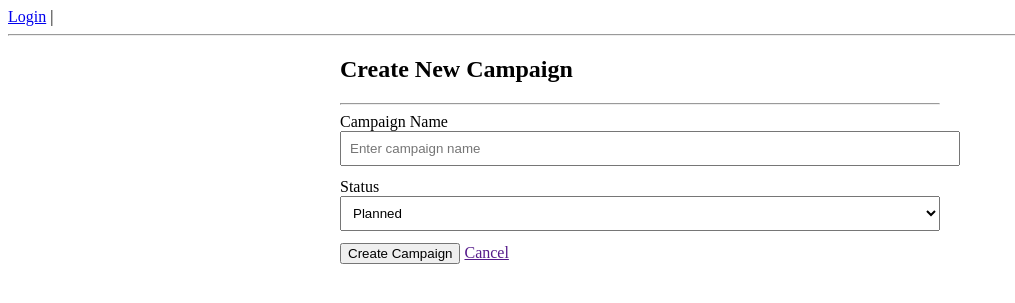
After one commit to aysegul-yildiz/crm-marketing-automation, a Flask app: page /campaign/ in a window 1280 px wide. The commit adds this page. Shown: the top 303 px of the page, without its empty margins (0-1015 px from the left). Run offline with Flask 3, Linux system fonts and the light colour scheme.

Commit message:
Campaign create UI init, new db table

```diff
--- a/app/__init__.py
+++ b/app/__init__.py
@@ -4,6 +4,7 @@ from dotenv import load_dotenv
 
 from .auth.routes import auth_bp
 from .marketing.routes import marketing_bp
+from .campaign.routes import campaign_bp
 
 def create_app():
     # Load environment variables
@@ -15,6 +16,7 @@ def create_app():
     # register modules
     app.register_blueprint(auth_bp)
     app.register_blueprint(marketing_bp)
+    app.register_blueprint(campaign_bp)
 
     @app.route("/")
     def index():
--- /dev/null
+++ b/app/campaign/routes.py
@@ -0,0 +1,6 @@
+from flask import render_template
+from . import campaign_bp
+
+@campaign_bp.route("/", endpoint="new_campaign")
+def index():
+    return render_template("campaign/create_campaign.html")
--- /dev/null
+++ b/app/templates/campaign/create_campaign.html
@@ -0,0 +1,43 @@
+{% extends "base.html" %}
+{% block content %}
+<div style="max-width: 600px; margin: 0 auto;">
+
+  <h2>Create New Campaign</h2>
+  <hr />
+
+  <form method="POST" action="">
+
+    <!-- Campaign Name -->
+    <label for="name">Campaign Name</label>
+    <input
+      type="text"
+      id="name"
+      name="name"
+      required
+      placeholder="Enter campaign name"
+      style="width: 100%; padding: 8px; margin-bottom: 12px;"
+    />
+
+    <!-- Status -->
+    <label for="status">Status</label>
+    <select
+      id="status"
+      name="status"
+      required
+      style="width: 100%; padding: 8px; margin-bottom: 12px;"
+    >
+      <option value="PLANNED">Planned</option>
+      <option value="ACTIVE">Active</option>
+      <option value="CLOSED">Closed</option>
+    </select>
+
+    <button type="submit" class="btn-primary-pill btn-pill">
+      Create Campaign
+    </button>
+    <a href="" class="btn-pill">
+      Cancel
+    </a>
+  </form>
+
+</div>
+{% endblock %}
--- a/app/templates/marketing/campaigns.html
+++ b/app/templates/marketing/campaigns.html
@@ -301,7 +301,7 @@
       </div>
       <div class="main-header-actions">
         <button class="btn-pill btn-outline-pill">Create Segment</button>
-        <button class="btn-pill btn-primary-pill">New Campaign</button>
+        <a href="{{ url_for('campaign.new_campaign') }}" class="btn-pill btn-primary-pill">New Campaign</a>
       </div>
     </div>
 
```
Also changed, not shown: app/campaign/__init__.py (added, +9 -0 lines), app/schema.sql (+10 -0 lines), app/templates/campaign/base.html (added, +36 -0 lines).
